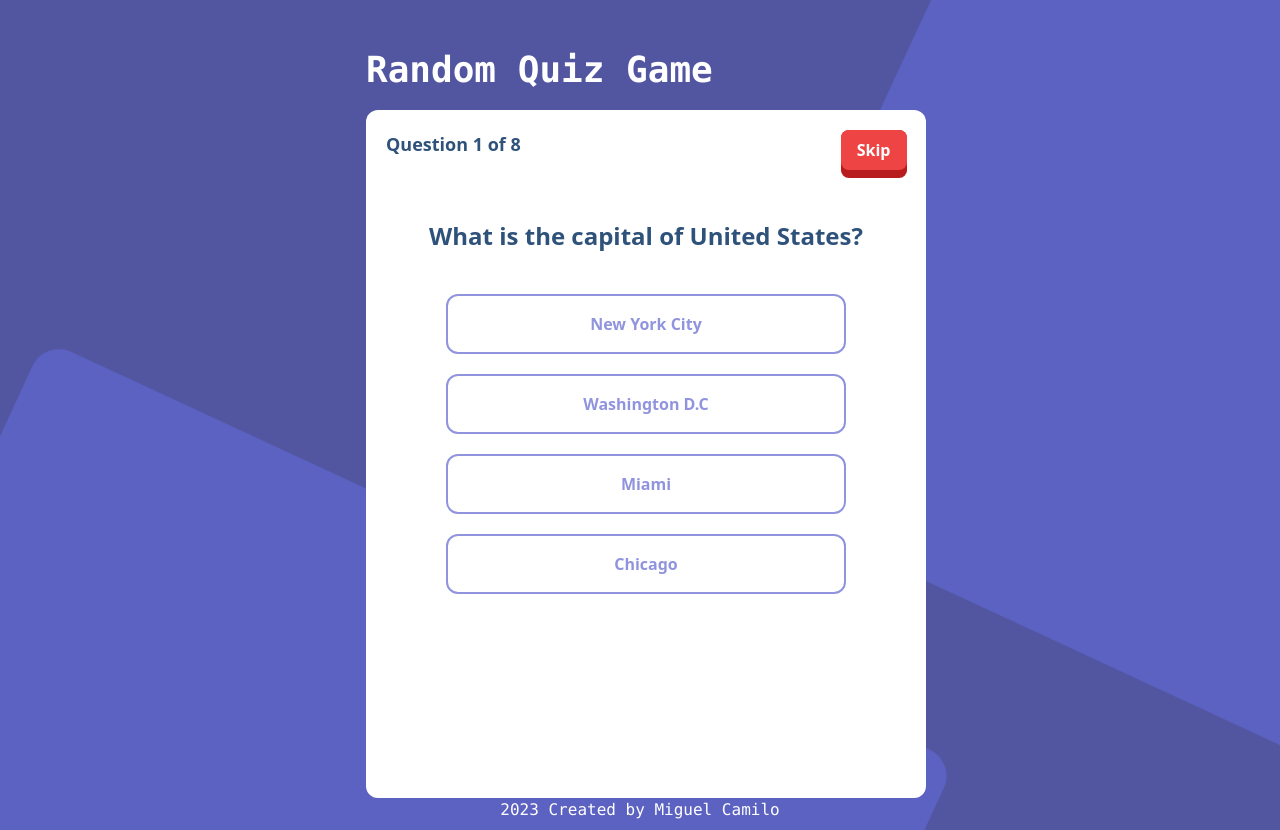
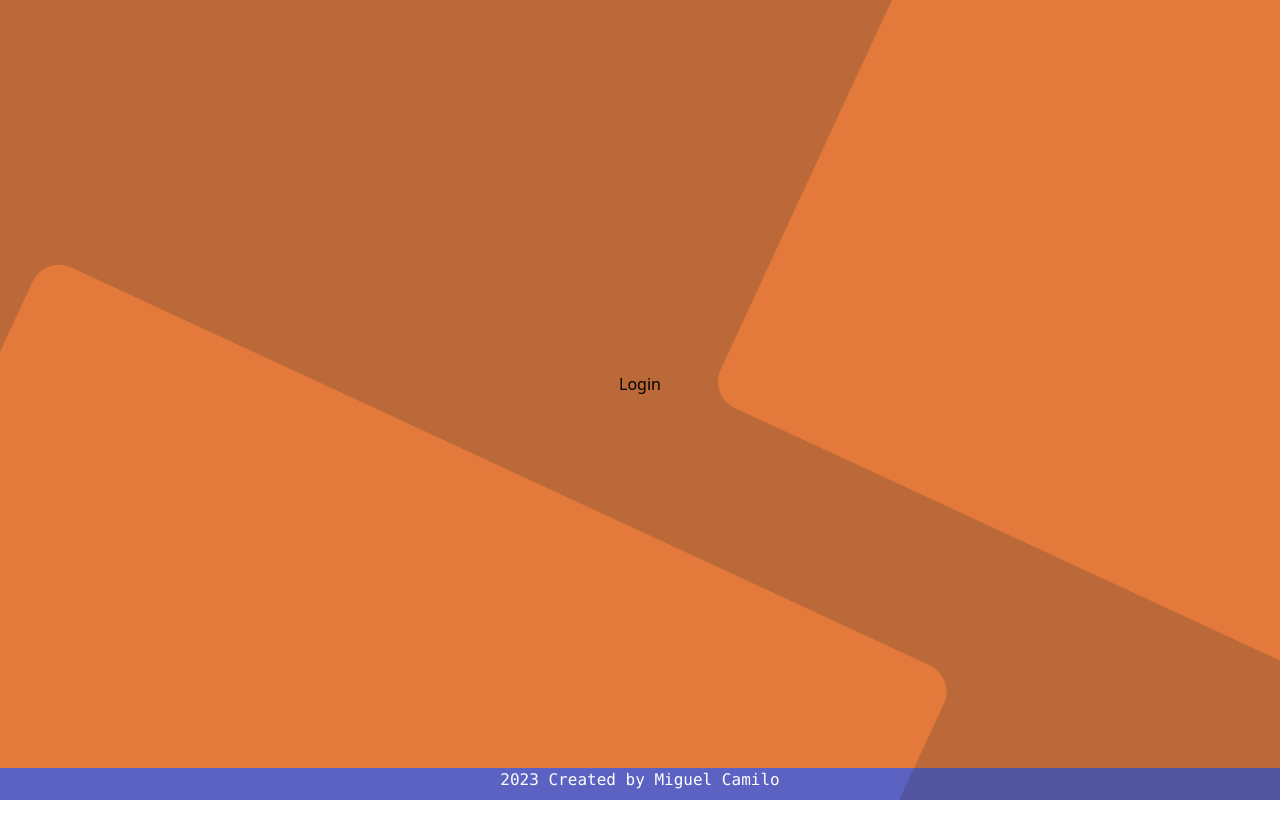
Before and after one commit to MiguelCamilo/Quiz-Game-App, a React (Vite) app: page / in a window 1280 px wide. After the commit the page ends 800 px from the top, so only its background shows below. Built offline with nearby package versions, Linux system fonts and the light colour scheme.

Commit message:
building login page

```diff
--- a/src/App.css
+++ b/src/App.css
@@ -6,3 +6,12 @@
   background-repeat: no-repeat;
   background-size: cover;
 }
+
+.bg-img {
+  background-image: url('./assets/login-bg.png');
+  scroll-behavior: smooth;
+  background-position: center;
+	background-attachment: fixed;
+  background-repeat: no-repeat;
+  background-size: cover;
+}
--- a/src/components/Quiz/Quiz.jsx
+++ b/src/components/Quiz/Quiz.jsx
@@ -3,6 +3,7 @@ import { useState } from "react";
 import QuizCard from "../QuizCard/QuizCard";
 import QuizResult from "../QuizResult/QuizResult";
 import Footer from "../QuizCard/Footer";
+import Login from "../../pages/Login";
 
 import { data } from "../../data/quiz_data";
 
@@ -31,7 +32,7 @@ export default function Quiz() {
 
 	return (
         <div className="flex flex-col justify-center items-center h-screen w-screen">
-        {showScore
+        {/* {showScore
             ?<QuizResult
                 length={length}
                 score={score}
@@ -46,7 +47,8 @@ export default function Quiz() {
                 setQuestionId={setQuestionId}
                 setShowScore={setShowScore}
             />
-        }
+        } */}
+        <Login />
 
         <div className="flex-grow"></div>
 
--- a/src/components/QuizCard/QuizCard.jsx
+++ b/src/components/QuizCard/QuizCard.jsx
@@ -32,6 +32,9 @@ export default function QuizCard({
 					<p className="text-start text-lg font-bold text-[#2F527B] pt-5 pl-5">
 						Question {questionId + 1} of {length}
 					</p>
+
+                    {/* <button class="bg-blue-500 text-white px-4 py-2 rounded-md active:bg-transparent focus:outline-none">Click me!</button> */}
+
 
 					{/* button container */}
 					<div className="group mt-5">
--- /dev/null
+++ b/src/pages/Login.jsx
@@ -0,0 +1,12 @@
+import '../App.css'
+
+export default function Login() {
+
+    return (
+        <div className="flex flex-col justify-center items-center h-screen w-screen bg-img">
+            <div className="">
+                Login
+            </div>
+        </div>
+    )
+}
```
Also changed, not shown: src/assets/login-bg.png (added).
